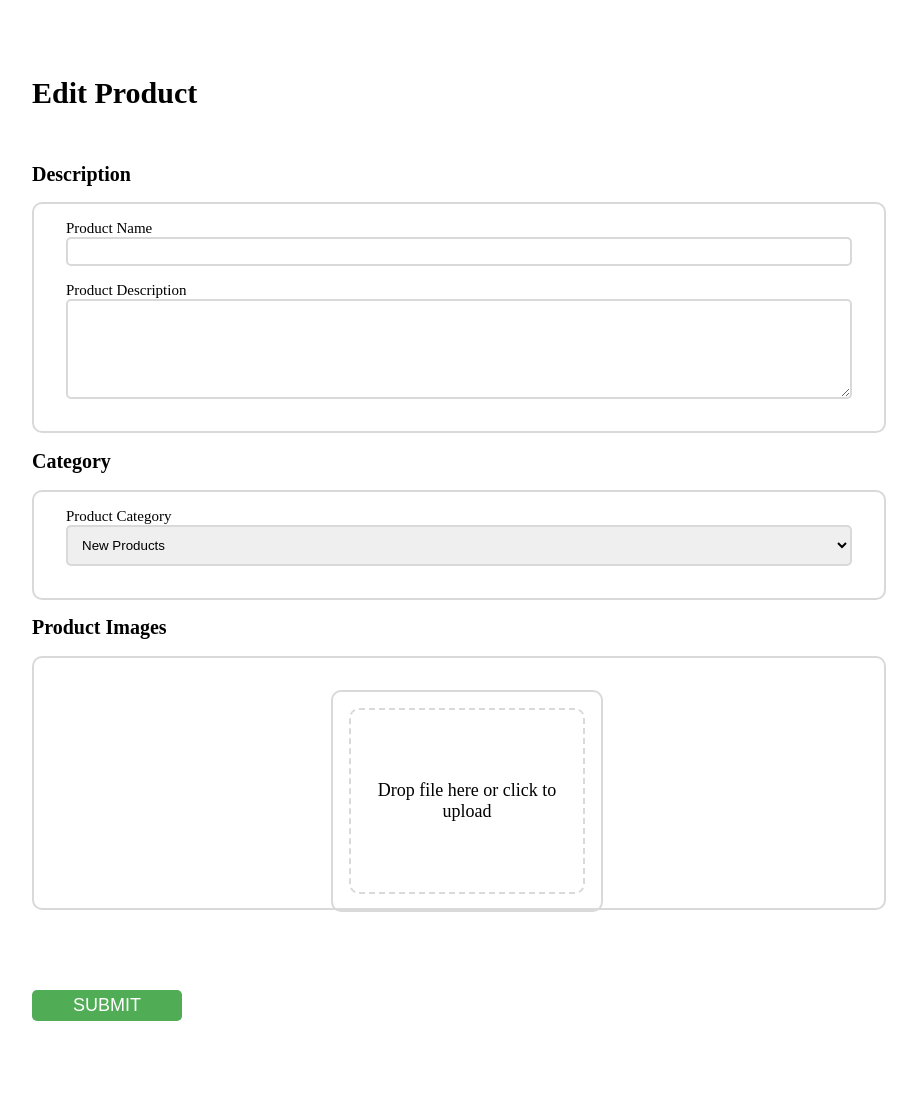
After one commit to ismailbohra/Ajar-me, a CodeIgniter app: the page made by application/views/Admin/EditProduct.php in a window 1280 px wide. The commit adds this page. Shown: the whole page, without its empty margins (306-1223 px from the left). Run offline with CodeIgniter, Linux system fonts and the light colour scheme; data that the repository does not hold is empty.

Commit message:
started edit product page

```diff
--- /dev/null
+++ b/application/views/Admin/EditProduct.php
@@ -0,0 +1,319 @@
+<style>
+    .add-product-page {
+        margin-left: 250px;
+        padding: 3rem 5rem;
+    }
+
+    .add-product-page-heading h1 {
+        font-size: 30px;
+    }
+
+    form {
+        padding-top: 1rem;
+    }
+
+    h2 {
+        font-size: 20px;
+    }
+
+    .add-product-desc {
+        border: 2px solid #D9D9D9;
+        padding: 1rem 2rem;
+        border-radius: 10px;
+    }
+
+    label {
+        font-size: 15px;
+        font-weight: 500;
+    }
+
+    .input-field {
+        display: flex;
+        flex-direction: column;
+        margin-bottom: 1rem;
+    }
+
+    .add-product-desc input {
+        border: 2px solid #D9D9D9;
+        border-radius: 5px;
+        padding: 5px 10px;
+    }
+
+    .add-product-desc textarea {
+        border: 2px solid #D9D9D9;
+        border-radius: 5px;
+        min-height: 100px;
+        max-width: 100%;
+        padding: 5px 10px;
+    }
+
+    .add-product-image {
+        border: 2px solid #D9D9D9;
+        padding: 2rem;
+        border-radius: 10px;
+    }
+
+    .drop-zone {
+        border: 2px dashed #D9D9D9;
+        padding: 2rem;
+        border-radius: 10px;
+        display: flex;
+        justify-content: center;
+        align-items: center;
+        flex-direction: column;
+        position: relative;
+        overflow: hidden;
+        min-height: 100px;
+    }
+
+    .drop-zone-text {
+        font-size: 18px;
+        text-align: center;
+    }
+
+    .drop-zone-input {
+        position: absolute;
+        width: 100%;
+        height: 100%;
+        opacity: 0;
+        cursor: pointer;
+    }
+
+    .add-product-category-div {
+        border: 2px solid #D9D9D9;
+        padding: 1rem 2rem;
+        border-radius: 10px;
+    }
+
+    .add-product-category-div select {
+        border: 2px solid #D9D9D9;
+        border-radius: 5px;
+        padding: 10px;
+    }
+
+    .submit-button {
+        margin-top: 5rem;
+    }
+
+    .submit-button input {
+        padding: 5px 10px;
+        width: 150px;
+        border: none;
+        border-radius: 5px;
+        background-color: #50AD55;
+        color: white;
+        font-size: 18px;
+    }
+
+    #product-preview {
+        display: none;
+        height: 100%;
+        width: 100%;
+        justify-content: center;
+        align-items: center;
+        gap: 10px;
+    }
+
+    #product-preview img {
+        height: 100px;
+        width: 100px;
+        border: 2px solid #D9D9D9;
+        border-radius: 5px;
+        object-fit: contain;
+    }
+
+    #product-preview-add-image {
+        display: flex;
+        flex-direction: column;
+        justify-content: center;
+        align-items: center;
+        height: 100px;
+        width: 100px;
+        border: 2px solid #D9D9D9;
+        border-radius: 5px;
+    }
+
+    #product-preview-add-image p {
+        text-align: center;
+        font-size: 15px;
+    }
+
+    #product-preview-add-image i {
+        text-align: center;
+        font-size: 18px;
+    }
+
+
+
+
+
+
+
+
+
+    .images {
+        display: flex;
+        justify-content: center;
+        flex-wrap: wrap;
+        gap: 1rem;
+    }
+
+    .drop-zone-small {
+        border: 2px dashed #D9D9D9;
+        padding: 1rem;
+        border-radius: 10px;
+        display: flex;
+        justify-content: center;
+        align-items: center;
+        flex-direction: column;
+        position: relative;
+        overflow: hidden;
+        min-height: 100px;
+        width: 200px;
+    }
+
+    .product-images {
+        max-width: 200px;
+        max-height: 150px;
+        border: 2px solid #D9D9D9;
+        padding: 1rem;
+        border-radius: 10px;
+    }
+
+    .add-image {
+        border: 2px solid #D9D9D9;
+        padding: 1rem;
+        border-radius: 10px;
+        display: flex;
+        height: 100%;
+        min-height: 150px;
+    }
+
+    .product-images-div {
+        display: flex;
+        flex-wrap: wrap;
+        justify-content: center;
+        gap: 1rem;
+    }
+
+    .product-images img {
+        width: 100%;
+        height: 80%;
+    }
+
+    .product-images p {
+        height: 20%;
+        width: 100%;
+        text-align: center;
+        padding-top: 1rem;
+    }
+
+    .product-images p:hover {
+        cursor: pointer;
+    }
+</style>
+
+<div class="add-product-page">
+    <div class="add-product-page-heading">
+        <h1>Edit Product</h1>
+    </div>
+    <form action="<?php echo base_url('/admin/update_product'); ?>" method="POST" enctype="multipart/form-data">
+        <div class="add-product-form">
+            <div class="add-product-description">
+                <h2>Description</h2>
+                <div class="add-product-desc">
+                    <div class="input-field">
+                        <label for="product-name">Product Name</label>
+                        <input type="text" name="product-name" value="<?php echo $product[0]['product_name']; ?>" required>
+                    </div>
+                    <div class="input-field">
+                        <label for="product-desc">Product Description</label>
+                        <textarea name="product-desc"  required><?php echo $product[0]['product_description']; ?></textarea>
+                    </div>
+                </div>
+            </div>
+            <div class="add-product-category">
+                <h2>Category</h2>
+                <div class="add-product-category-div">
+                    <div class="input-field">
+                        <label for="product-name">Product Category</label>
+                        <select name="product-category" required>
+                            <option value="1" <?php if($product[0]['product_category']==1) echo "selected"; ?>>New Products</option>
+                            <option value="2" <?php if($product[0]['product_category']==2) echo "selected"; ?>>Products</option>
+                            <option value="3" <?php if($product[0]['product_category']==3) echo "selected"; ?>>Ebco</option>
+                            <option value="4" <?php if($product[0]['product_category']==4) echo "selected"; ?>>Livsmart</option>
+                        </select>
+                    </div>
+                </div>
+            </div>
+            <div class="add-product-images">
+                <h2>Product Images</h2>
+                <div class="add-product-image">
+                    <div class="images">
+
+                        <div class="product-images-div">
+                            <?php $i=0; foreach($product as $p){ ?>
+                                <div class="product_images" id="product-images-<?php echo $i; ?>" style="max-width: 200px; max-height: 150px; border: 2px solid #D9D9D9; padding: 1rem; border-radius: 10px;">
+                                    <img src="<?php echo base_url().$p['product_image_url']; ?>" alt="uploaded image" style="width: 100%;height: 80%;">
+                                    <p id="<?php echo $i; ?>" style="height: 20%; width: 100%; text-align: center;  padding-top: 1rem;cursor:pointer;" onclick="removeElement(this.id);">Remove</p>
+                                    <input type="hidden" name="product-image-previous[]" id="prev-image-<?php echo $i; ?>" value="<?php echo $p['product_image_url']; ?>">
+                                </div>
+                            <?php $i++; } ?>
+                        </div>
+                        <div class="add-images">
+                            <div class="add-image">
+                                <div class="drop-zone-small">
+                                    <span class="drop-zone-text">Drop file here or click to upload</span>
+                                    <input type="file" id="<?php echo "input-image-0" ?>" name="product-image[]" class="drop-zone-input" required
+                                        onchange="previewImage(this.files)">
+                                </div>
+                            </div>
+                        </div>
+                    </div>
+                </div>
+            </div>
+
+            <div class="submit-button">
+                <input type="submit" value="SUBMIT" name="submit">
+            </div>
+        </div>
+    </form>
+</div>
+<script>
+    var i = '<?php echo count($product); ?>';
+    function previewImage(input) {
+        const file = input[0];
+        if (file) {
+            const reader = new FileReader();
+            reader.onload = function (e) {
+                const newImage = document.createElement("div");
+                newImage.className = "product-images";
+                newImage.id = `product-images-${i}`;
+                newImage.innerHTML = `<img src="${e.target.result}" alt="uploaded image" ><p id="${i}" onclick="removeElement(this.id);" >Remove</p>`;
+
+                document.querySelector(".product-images-div").appendChild(newImage);
+            };
+            reader.readAsDataURL(file);
+        }
+        document.querySelector(".drop-zone-input").style.visibility = "hidden";
+
+        addInput();
+
+        i++;
+    }
+
+    function removeElement(index) {
+        document.getElementById(`product-images-${index}`).remove();
+        document.getElementById(`input-image-${index}`).remove();
+    }
+
+    function addInput() {
+        var newInput = document.createElement('input');
+        newInput.type = "file";
+        newInput.name = "product-image[]";
+        newInput.className = "drop-zone-input";
+        newInput.id = `input-image-${i}`;
+        newInput.addEventListener("change", function () { previewImage(this.files); });
+        document.querySelector(".drop-zone-small").appendChild(newInput);
+    }
+</script>
--- a/application/views/Admin/Product.php
+++ b/application/views/Admin/Product.php
@@ -370,7 +370,7 @@
                 <div class="product-card-body" >
                     <div class="product-card-heading" onclick="redirectToUrl('<?php echo base_url('/admin/view_product/').$p['id']; ?>');"><?php echo $p['product_name']; ?></div>
                     <div class="product-card-buttons">
-                        <div class="send-button">
+                        <div class="send-button" onclick="redirectToUrl('<?php echo base_url('/admin/edit_product/').$p['id']; ?>');">
                             <i class="fa fa-gear"></i>&nbsp;&nbsp;Edit Product
                         </div>
                         <div class="download-button" onclick="redirectToUrl('<?php echo base_url('/admin/delete_product/').$p['id']; ?>');">
@@ -394,7 +394,7 @@
                     <?php echo $p['product_description']; ?>
                 </div>
                 <div class="product-list-buttons">
-                    <div class="send-button">
+                    <div class="send-button" onclick="redirectToUrl('<?php echo base_url('/admin/edit_product/').$p['id']; ?>');">
                         <i class="fa fa-gear"></i>&nbsp;Edit Product
                     </div>
                     <div class="download-button" onclick="redirectToUrl('<?php echo base_url('/admin/delete_product/').$p['id']; ?>');">
```
Also changed, not shown: application/controllers/Admin.php (+45 -4 lines).
